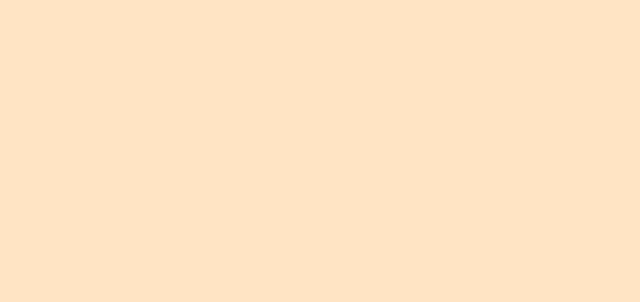
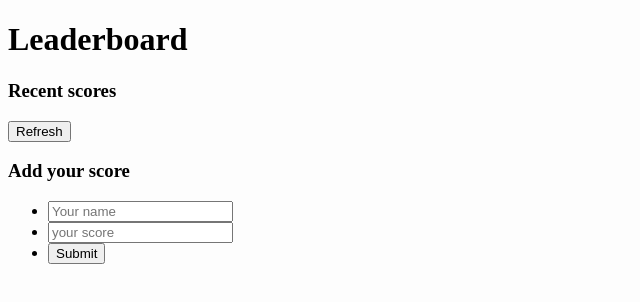
Before and after one commit to John-Kibirige/Leaderboard, a website built with webpack: page src/index.html in a window 1280 px wide. Shown: the whole page, without its empty margins (0-640 px from the left). Built offline with nearby package versions, Linux system fonts and the light colour scheme.

Commit message:
Add initial markup for project

```diff
--- a/src/index.html
+++ b/src/index.html
@@ -4,7 +4,52 @@
     <meta charset="UTF-8" />
     <meta http-equiv="X-UA-Compatible" content="IE=edge" />
     <meta name="viewport" content="width=device-width, initial-scale=1.0" />
-    <title>Webpack application</title>
+    <title>Leaderboard</title>
   </head>
-  <body></body>
+  <body>
+    <header class="header">
+      <h1>Leaderboard</h1>
+    </header>
+
+    <main class="main">
+      <section class="disp-scores">
+        <div class="score-btn">
+          <h3 class="title">Recent scores</h3>
+          <button class="refresh">Refresh</button>
+        </div>
+
+        <ul class="display-all-scores"></ul>
+      </section>
+
+      <section class="add-score">
+        <form action="#" class="form">
+          <h3 class="form-title">Add your score</h3>
+          <ul>
+            <li>
+              <label for="form-name"></label>
+              <input
+                type="text"
+                class="form-name"
+                id="form-name"
+                placeholder="Your name"
+              />
+            </li>
+            <li>
+              <label for=""></label>
+              <input
+                type="text"
+                class="form-score"
+                id="form-score"
+                placeholder="your score"
+              />
+            </li>
+            <li>
+              <label for="submit-btn"></label>
+              <input type="button" value="Submit" />
+            </li>
+          </ul>
+        </form>
+      </section>
+    </main>
+  </body>
 </html>
--- a/src/styles/main.scss
+++ b/src/styles/main.scss
@@ -1,3 +1,3 @@
 body {
-  background-color: bisque;
+  background-color: #fdfdfd;
 }
```
Also changed, not shown: dist/index.html, dist/main.js.
